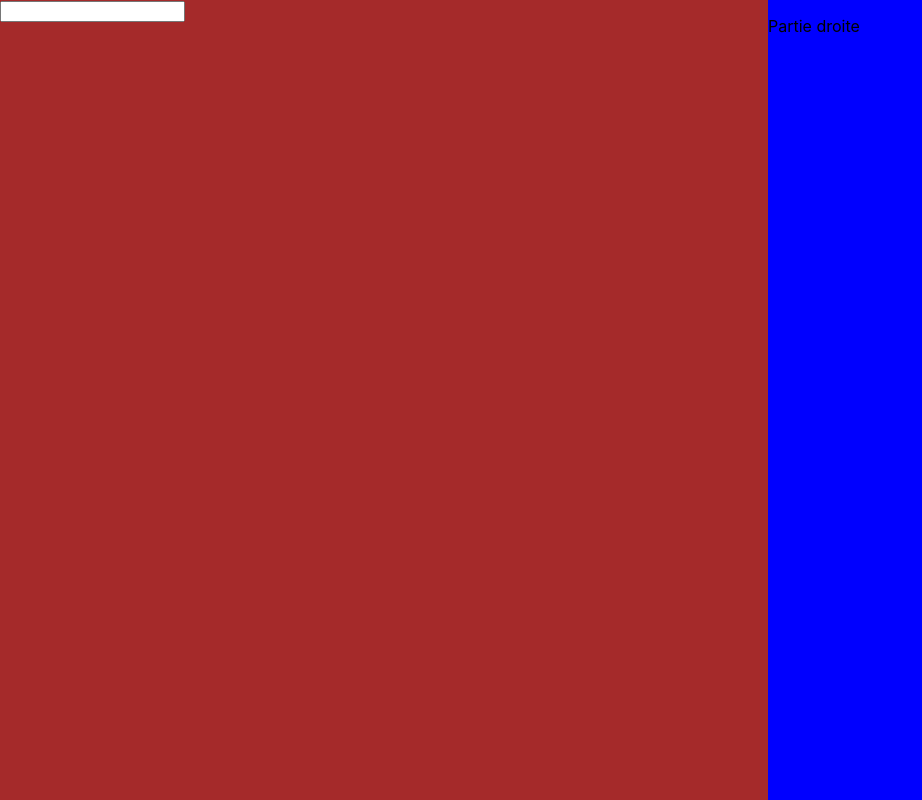
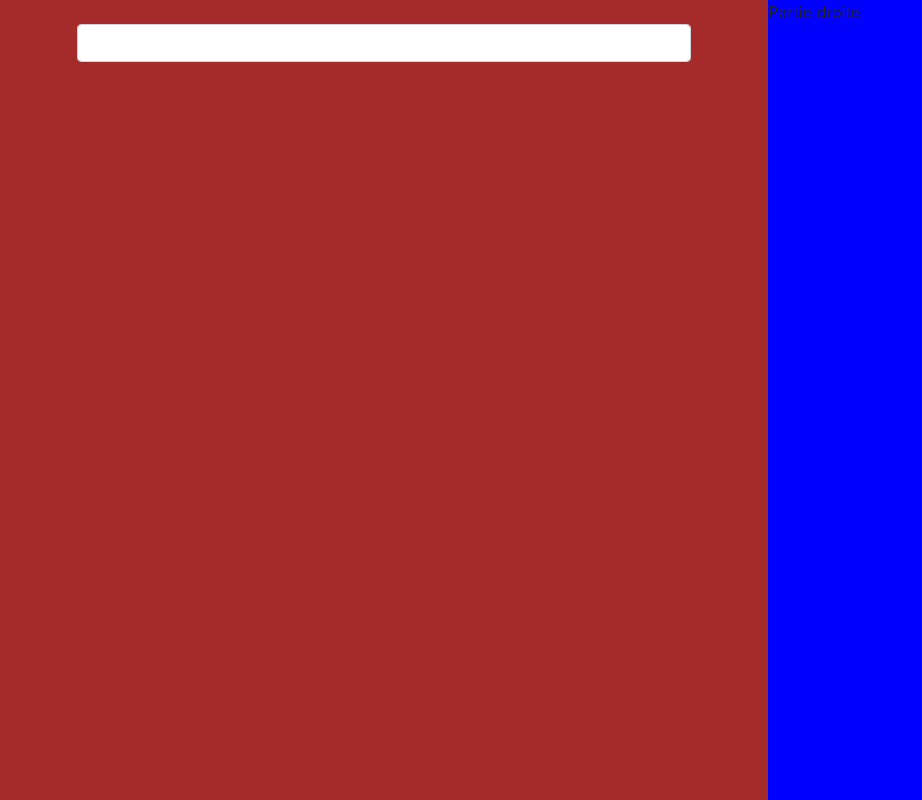
Before and after one commit to bx-xd/react-exercice, a React (Create React App) app: page / in a window 1280 px wide. Shown: the whole page, without its empty margins (0-922 px from the left). Built offline with nearby package versions, Linux system fonts and the light colour scheme.

Commit message:
insert correct margin and width to search input

```diff
--- a/public/index.html
+++ b/public/index.html
@@ -9,6 +9,8 @@
       name="description"
       content="Web site created using create-react-app"
     />
+    <link rel="stylesheet" href="https://cdn.jsdelivr.net/npm/bootstrap@5.1.3/dist/css/bootstrap.min.css"
+      integrity="sha384-1BmE4kWBq78iYhFldvKuhfTAU6auU8tT94WrHftjDbrCEXSU1oBoqyl2QvZ6jIW3" crossorigin="anonymous">
     <link rel="apple-touch-icon" href="%PUBLIC_URL%/logo192.png" />
     <!--
       manifest.json provides metadata used when your web app is installed on a
--- a/src/components/left.jsx
+++ b/src/components/left.jsx
@@ -4,7 +4,7 @@
   render() {
     return (
       <div className="left">
-        <input type="text" />
+        <input type="text" id="search" class="form-control" />
       </div>
     )
   }
--- a/src/index.css
+++ b/src/index.css
@@ -22,6 +22,11 @@
   background-color: brown;
 }
 
+#search {
+  width: 80%;
+  margin:24px auto;
+}
+
 .right {
   flex: 0 0 40%;
   background-color: blue;
```
